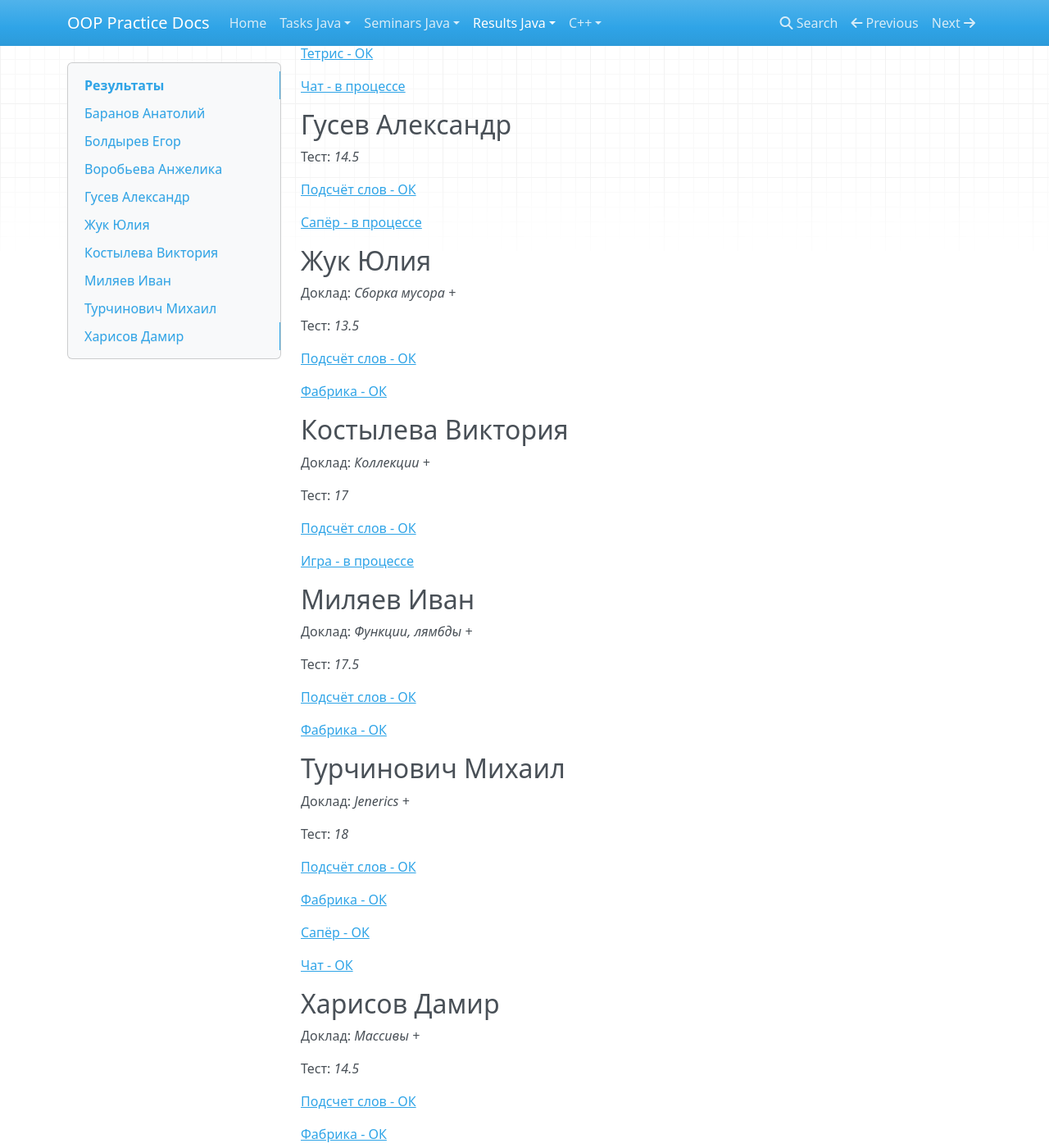
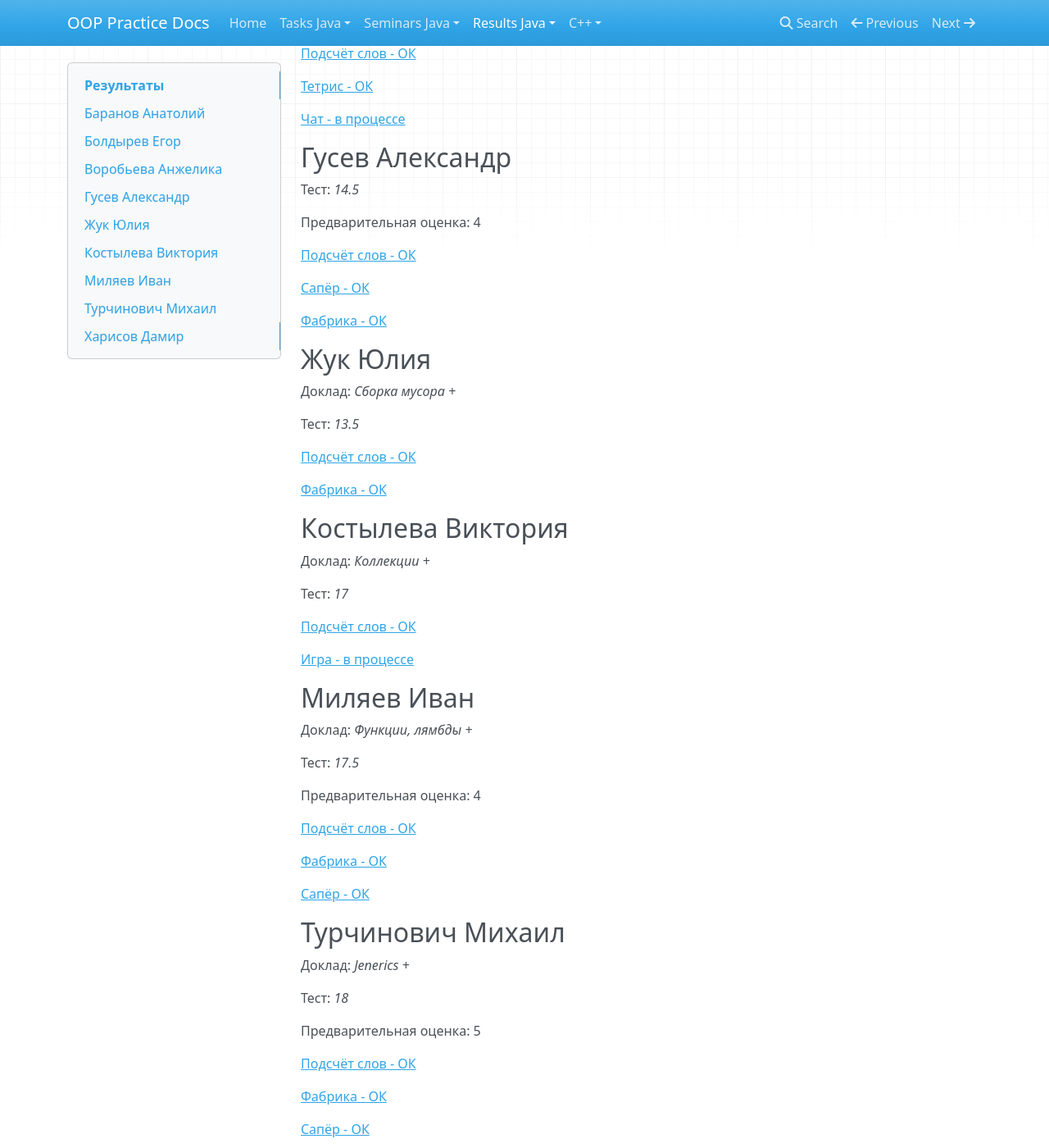
Before and after one commit to avoronkov/oop, an MkDocs documentation site: the page built from docs/2017.java/results.md, in a window 1280 px wide and 1400 px high, scrolled down 661 px. Shown: the whole window at 82% size. Built offline with MkDocs 1.6.1, drawn with Linux system fonts in a browser that asks for light colours; nearby versions of some CDN libraries; old or Windows-style settings are respelled for this version of MkDocs; some of the changed text lies outside the part shown.

Commit message:
result updated

```diff
--- a/docs/2017.java/results.md
+++ b/docs/2017.java/results.md
@@ -5,6 +5,8 @@
 Доклад: *Исключения +*
 
 Тест: *15.5*
+
+Предварительная оценка: 4
 
 [Подсчёт слов - ОК](/2017.java/results/baranov/)
 
@@ -36,9 +38,13 @@
 
 Тест: *14.5*
 
+Предварительная оценка: 4
+
 [Подсчёт слов - ОК](/2017.java/results/gusev/)
 
-[Сапёр - в процессе](/2017.java/results/gusev/#2)
+[Сапёр - ОК](/2017.java/results/gusev/#2)
+
+[Фабрика - ОК](/2017.java/results/gusev/#3)
 
 ## Жук Юлия
 
@@ -66,15 +72,21 @@
 
 Тест: *17.5*
 
+Предварительная оценка: 4
+
 [Подсчёт слов - ОК](/2017.java/results/milyaev/)
 
 [Фабрика - ОК](/2017.java/results/milyaev/#2)
+
+[Сапёр - ОК](/2017.java/results/milyaev/#3)
 
 ## Турчинович Михаил
 
 Доклад: *Jenerics +*
 
 Тест: *18*
+
+Предварительная оценка: 5
 
 [Подсчёт слов - ОК](/2017.java/results/turchinovich/)
 
@@ -91,6 +103,8 @@
 
 Тест: *14.5*
 
+Предварительная оценка: 4
+
 [Подсчет слов - ОК](/2017.java/results/kharisov/)
 
 [Фабрика - ОК](/2017.java/results/kharisov/#2)
```
Also changed, not shown: docs/2017.java/results/gusev.md (+8 -2 lines), docs/2017.java/results/milyaev.md (+6 -0 lines), docs/index.md (+1 -1 lines).
